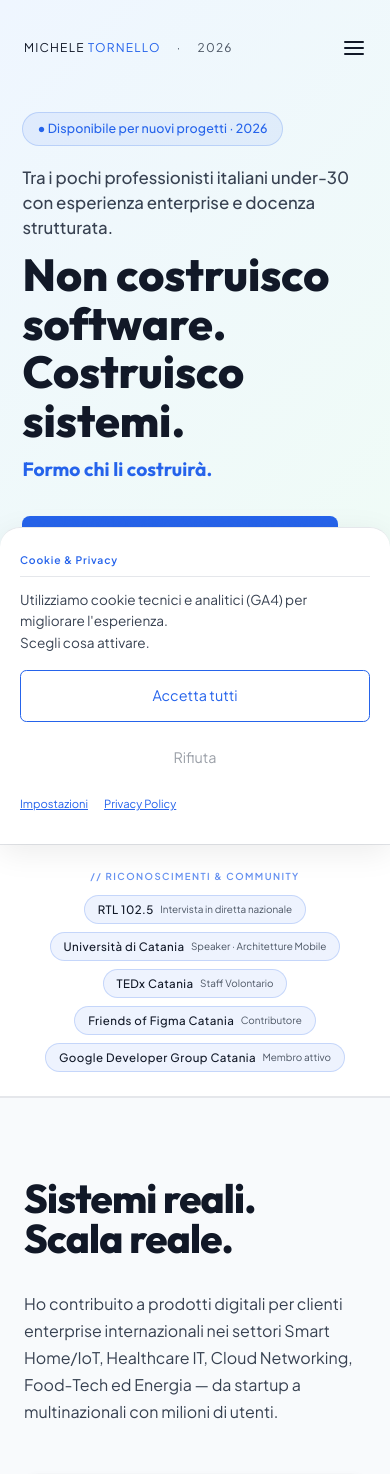
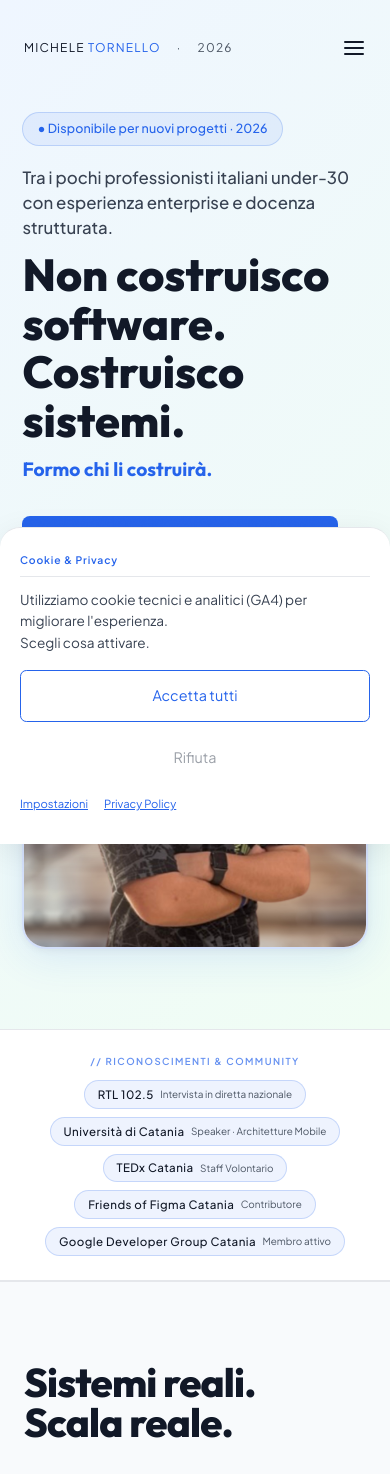
Before and after one commit to Flame0510/micheletornello.com, a Next.js app: page / in a window 390 px wide. Shown: the top 1474 px of the page. Built offline with nearby package versions, Linux system fonts and the light colour scheme.

Commit message:
fix: Hero mobile — foto visibile, altezza 350px+, objectPosition 30% center

```diff
--- a/src/app/globals.css
+++ b/src/app/globals.css
@@ -138,7 +138,7 @@ main {
     min-height: 100vh;
     min-height: 100svh;
     align-items: flex-start;
-    padding: 7rem 1.4rem 3rem;
+    padding: 7rem 1.4rem 5rem;
   }
 }
 
@@ -187,7 +187,9 @@ main {
 
 @media (max-width: 767px) {
   .heroPhoto {
-    display: none;
+    display: flex;
+    width: 100%;
+    margin-top: 2rem;
   }
 }
 
@@ -195,11 +197,20 @@ main {
   position: relative;
   width: 100%;
   aspect-ratio: 3 / 4;
+  min-height: 480px;
   border-radius: 1.5rem;
   overflow: hidden;
   box-shadow: 0 8px 40px rgba(37, 99, 235, 0.12), 0 2px 8px rgba(0,0,0,0.06);
   border: 2px solid var(--border-accent);
   background: var(--bg-card);
+}
+
+@media (max-width: 767px) {
+  .heroPhotoWrap {
+    min-height: 350px;
+    aspect-ratio: unset;
+    height: max(350px, 60vw);
+  }
 }
 
 .badge {
--- a/src/components/sections/HeroSection.tsx
+++ b/src/components/sections/HeroSection.tsx
@@ -131,8 +131,8 @@ export default function HeroSection() {
                 alt="Michele Tornello"
                 fill
                 priority
-                sizes="(max-width: 767px) 0px, (max-width: 1023px) 300px, 420px"
-                style={{ objectFit: 'cover', objectPosition: 'center top' }}
+                sizes="(max-width: 767px) 100vw, (max-width: 1023px) 300px, 420px"
+                style={{ objectFit: 'cover', objectPosition: '30% center' }}
               />
             </div>
           </motion.div>
```
